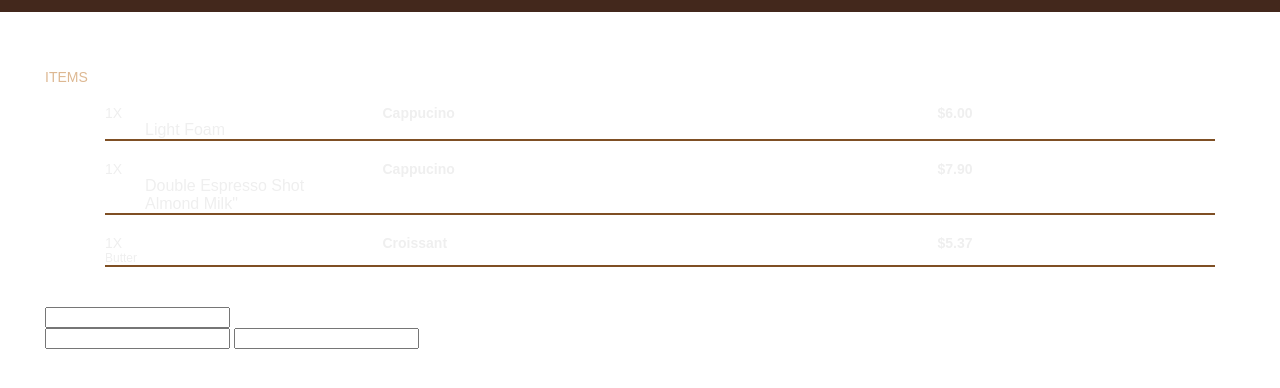
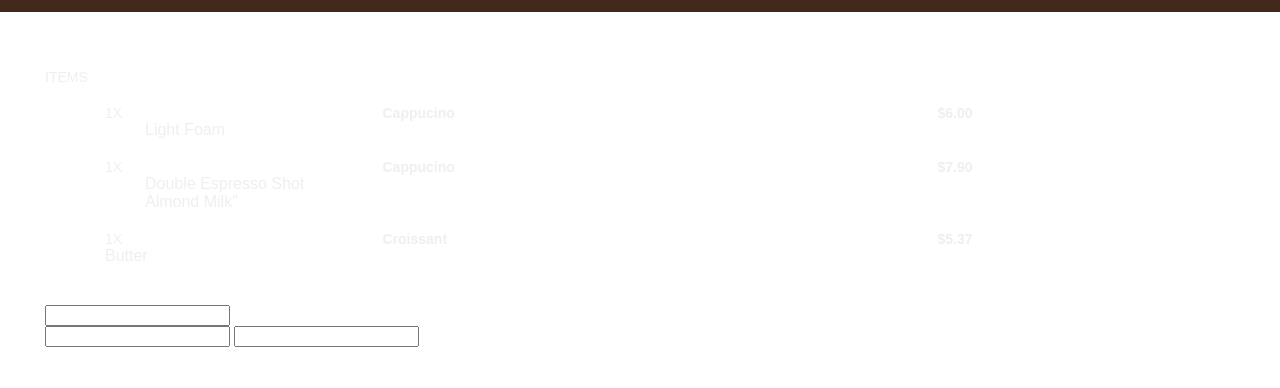
Before and after one commit to Susu-spec/coffeemasters, a plain HTML site: page index.html in a window 1280 px wide. Shown: the part 66-454 px from the top of the page. Drawn offline with Linux system fonts and the light colour scheme.

Commit message:
Update: style.css

```diff
--- a/style.css
+++ b/style.css
@@ -47,18 +47,17 @@ ul {
 }
 
 .item {
-   border-bottom: 2px solid #7f4f24;
+   border-bottom: 2px solid #black;
    margin: 20px;
    display: grid;
    grid-template-areas:
        'amount' 'name' 'price',
-       'amount' 'item-option' 'price';
+       'amount' 'item-options' 'price';
    grid-template-columns: 1fr 2fr 1fr;
 }
 
 .items {
    font-weight: normal;
-   color: #ddb892;
    font-size: 14px;
 }
 
@@ -80,8 +79,8 @@ ul {
    font-size: 14px;
 }
 
-.ordertype {
+.item-options {
    font-weight: normal;
-   grid-area: 'ordertype';
+   grid-area: 'item-options';
    font-size: 12px;
 }
```
